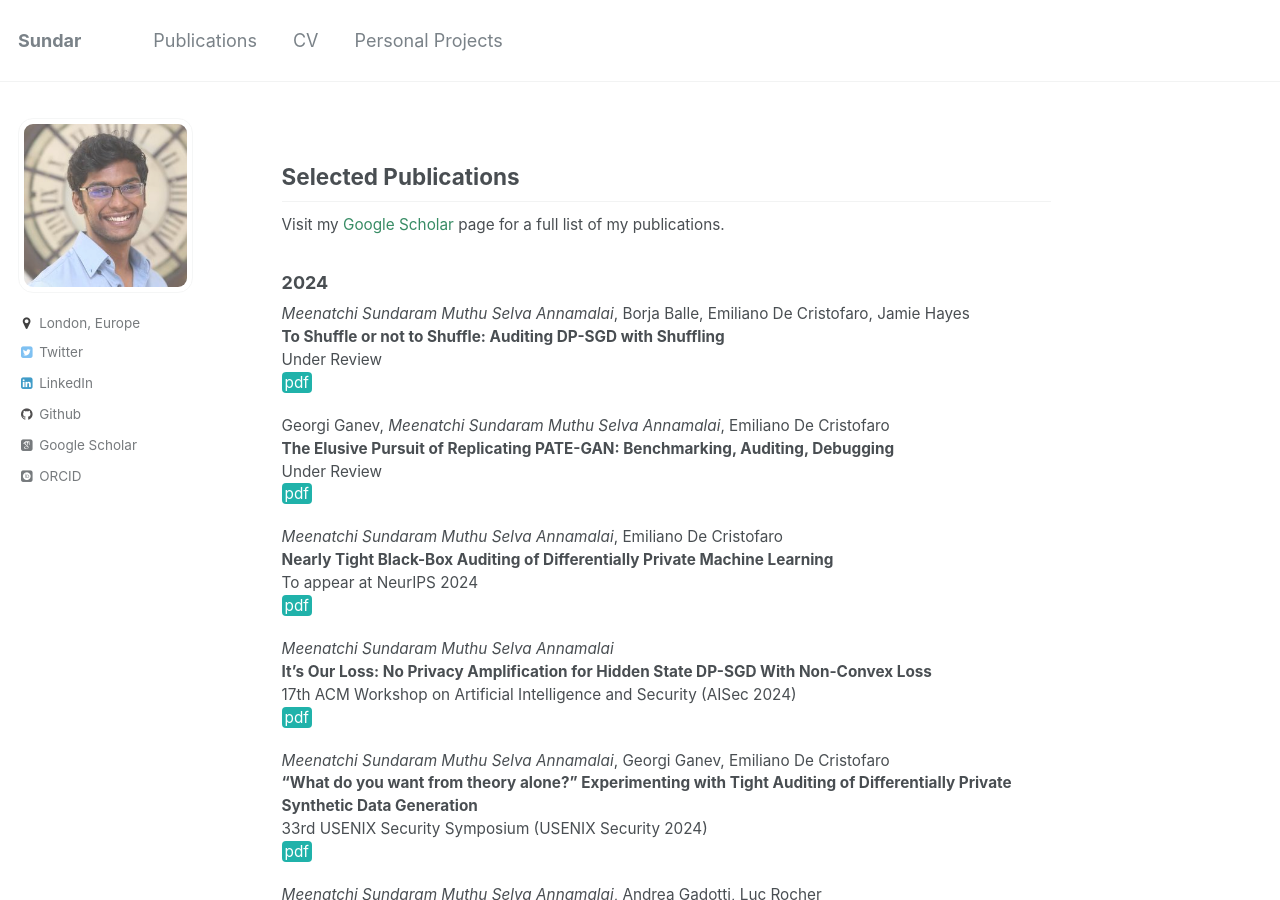
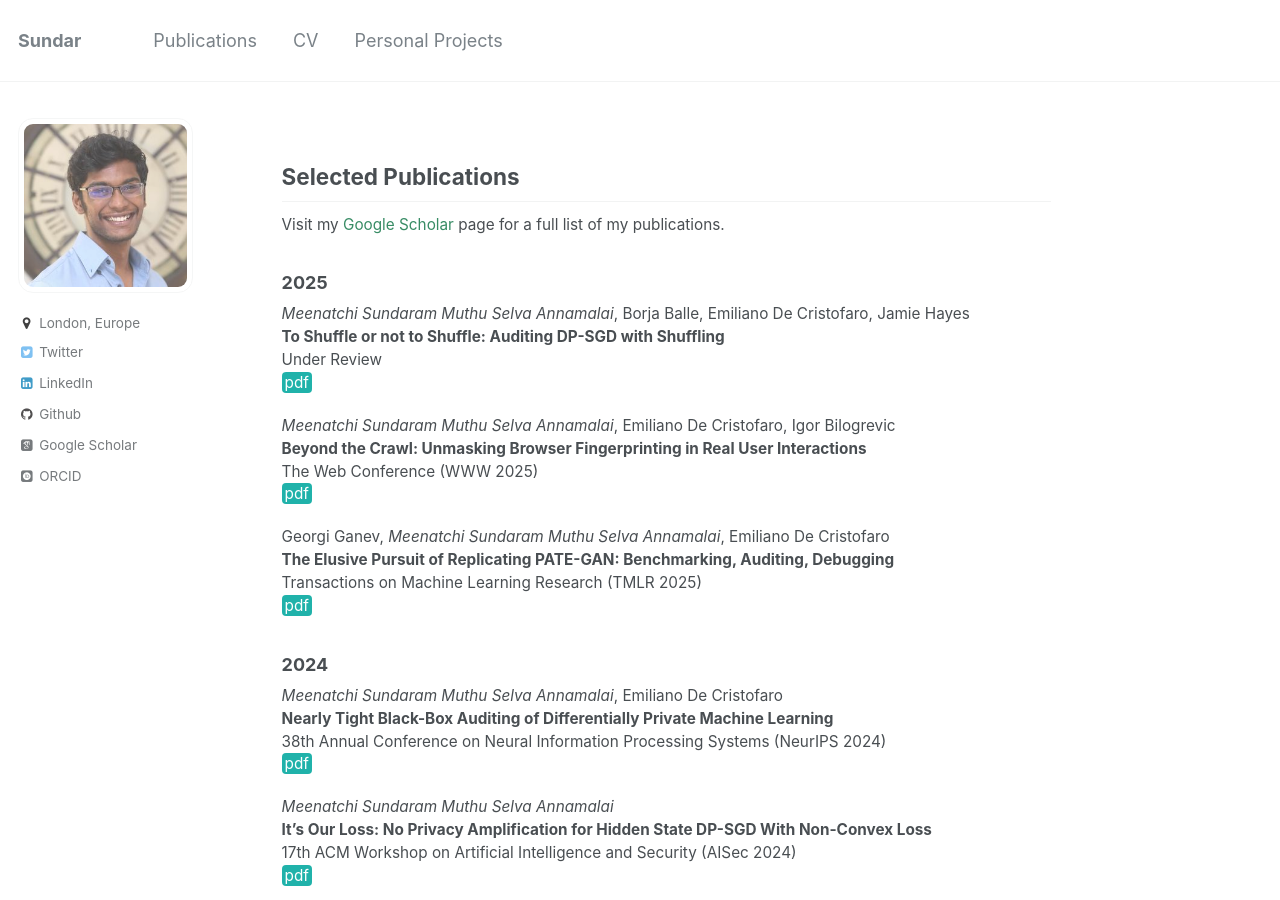
Before and after one commit to msundarmsa/msundarmsa.github.io, a Jekyll site: the page built from _pages/publications.md, in a window 1280 px wide and 900 px high. Built offline with Jekyll 4.4.1, drawn with Linux system fonts in a browser that asks for light colours; some web fonts are replaced.

Commit message:
Updating pubs

```diff
--- a/_pages/publications.md
+++ b/_pages/publications.md
@@ -9,21 +9,28 @@ author_profile: true
 
 Visit my [Google Scholar](https://scholar.google.com/citations?user=zYVEyL4AAAAJ&hl=en){:target="_blank"} page for a full list of my publications.
 
-### 2024
+### 2025
 
 *Meenatchi Sundaram Muthu Selva Annamalai*, Borja Balle, Emiliano De Cristofaro, Jamie Hayes
 **To Shuffle or not to Shuffle: Auditing DP-SGD with Shuffling**
 Under Review
 [pdf](https://arxiv.org/abs/2411.10614){: .btn--danger}{:target="_blank"}
 
+*Meenatchi Sundaram Muthu Selva Annamalai*, Emiliano De Cristofaro, Igor Bilogrevic
+**Beyond the Crawl: Unmasking Browser Fingerprinting in Real User Interactions**
+The Web Conference (WWW 2025)
+[pdf](https://arxiv.org/abs/2502.01608){: .btn--danger}{:target="_blank"}
+
 Georgi Ganev, *Meenatchi Sundaram Muthu Selva Annamalai*, Emiliano De Cristofaro
 **The Elusive Pursuit of Replicating PATE-GAN: Benchmarking, Auditing, Debugging**
-Under Review
+Transactions on Machine Learning Research (TMLR 2025)
 [pdf](https://arxiv.org/abs/2406.13985){: .btn--danger}{:target="_blank"}
+
+### 2024
 
 *Meenatchi Sundaram Muthu Selva Annamalai*, Emiliano De Cristofaro
 **Nearly Tight Black-Box Auditing of Differentially Private Machine Learning**
-To appear at NeurIPS 2024
+38th Annual Conference on Neural Information Processing Systems (NeurIPS 2024)
 [pdf](https://openreview.net/pdf/4b8080bdff94b173112c6cc0c6042066baef4b32.pdf){: .btn--danger}{:target="_blank"}
 
 *Meenatchi Sundaram Muthu Selva Annamalai*
```
Also changed, not shown: 2 other files.
